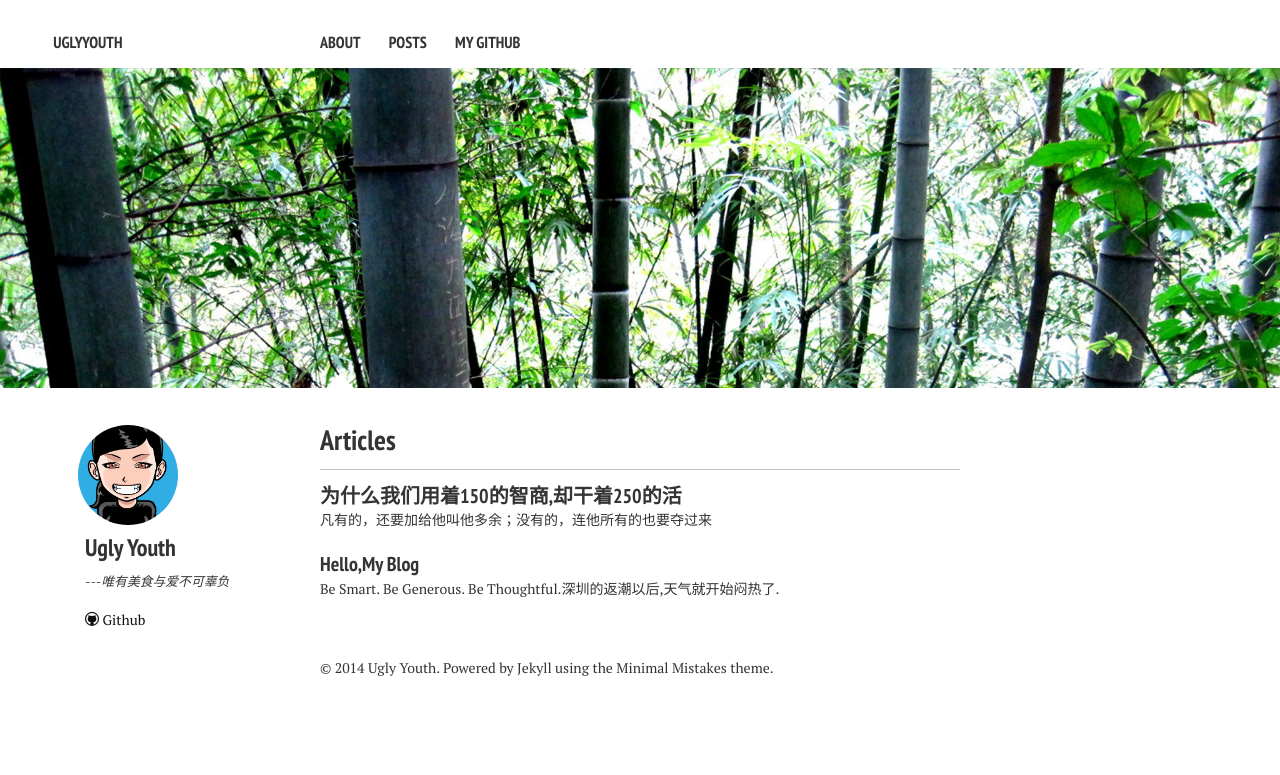
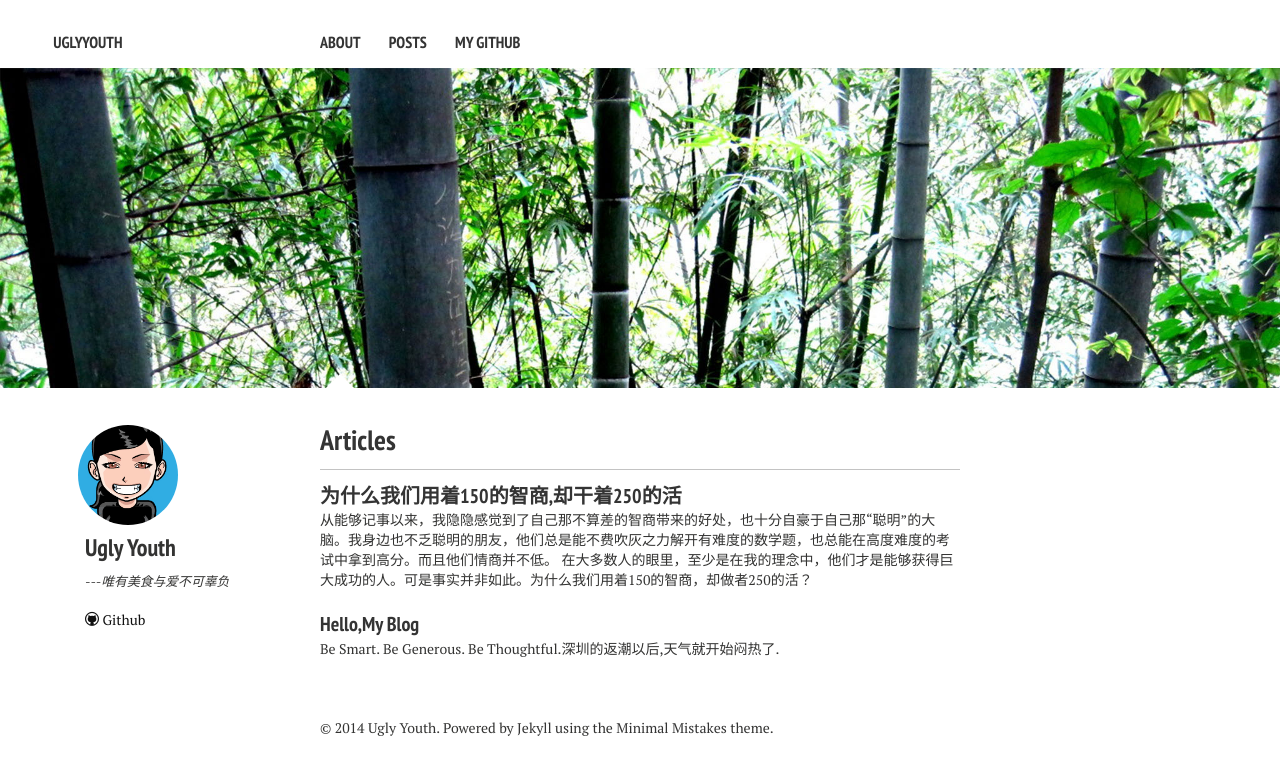
Before and after one commit to uglyyouth/uglyyouth.github.io, a Jekyll site: the page built from index.md, in a window 1280 px wide. Shown: the top 775 px of the page. Built offline with Jekyll 4.4.1, drawn with Linux system fonts in a browser that asks for light colours; nearby versions of some CDN libraries.

Commit message:
update3.8

```diff
--- a/_posts/2014-03-08-outliers.md
+++ b/_posts/2014-03-08-outliers.md
@@ -1,12 +1,16 @@
 ---
 layout: post
 title: "为什么我们用着150的智商,却干着250的活"
-description: "凡有的，还要加给他叫他多余；没有的，连他所有的也要夺过来"
+description: "  从能够记事以来，我隐隐感觉到了自己那不算差的智商带来的好处，也十分自豪于自己那“聪明”的大脑。我身边也不乏聪明的朋友，他们总是能不费吹灰之力解开有难度的数学题，也总能在高度难度的考试中拿到高分。而且他们情商并不低。
+
+  在大多数人的眼里，至少是在我的理念中，他们才是能够获得巨大成功的人。可是事实并非如此。为什么我们用着150的智商，却做者250的活？"
 date: 2014-03-08 20:56:11
 comments: true
 tags: [reading]
 categories:
 ---
+
+###读<异类>有感
 
   从能够记事以来，我隐隐感觉到了自己那不算差的智商带来的好处，也十分自豪于自己那“聪明”的大脑。我身边也不乏聪明的朋友，他们总是能不费吹灰之力解开有难度的数学题，也总能在高度难度的考试中拿到高分。而且他们情商并不低。
 
--- a/assets/less/variables.less
+++ b/assets/less/variables.less
@@ -2,7 +2,7 @@
 @doc-font-size: 16;
 @doc-line-height: 26;
 @base-font: 微软雅黑, serif;
-@heading-font: 'PT Sans Narrow', sans-serif;
+@heading-font: 微软雅黑, sans-serif;
 @code-font: 微软雅黑, "Courier New", "DejaVu Sans Mono", "Bitstream Vera Sans Mono", monospace;
 @alt-font: @base-font;
 
```
Also changed, not shown: _layouts/post.html (+22 -0 lines).
